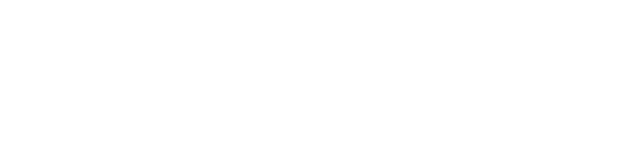
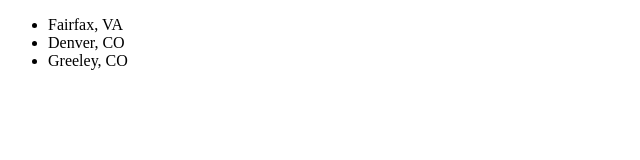
Before and after one commit to michaeldiguiseppi/html-exercises, a plain HTML site: page index.html in a window 1280 px wide. Shown: the whole page, without its empty margins (0-640 px from the left). Drawn offline with Linux system fonts and the light colour scheme.

Commit message:
Added list of cities

```diff
--- a/index.html
+++ b/index.html
@@ -4,6 +4,10 @@
   <title></title>
 </head>
 <body>
-
+  <ul>
+    <li>Fairfax, VA</li>
+    <li>Denver, CO</li>
+    <li>Greeley, CO</li>
+  </ul>
 </body>
 </html>
```
